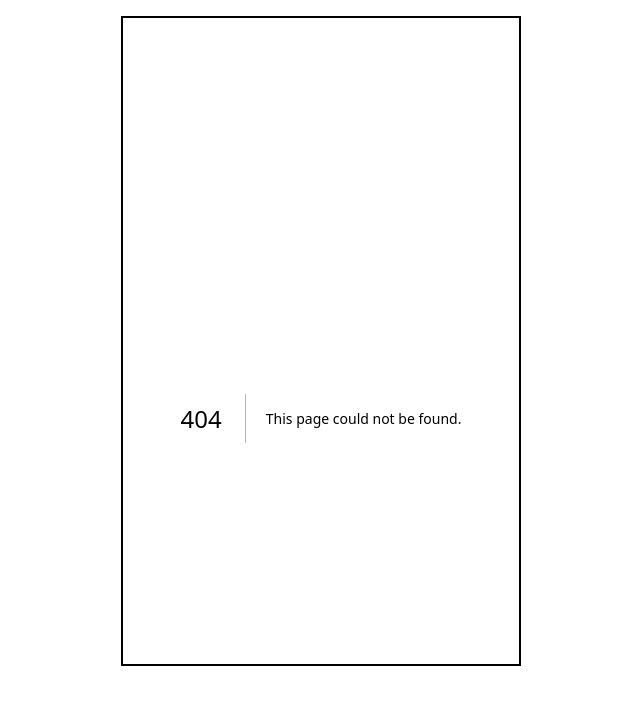
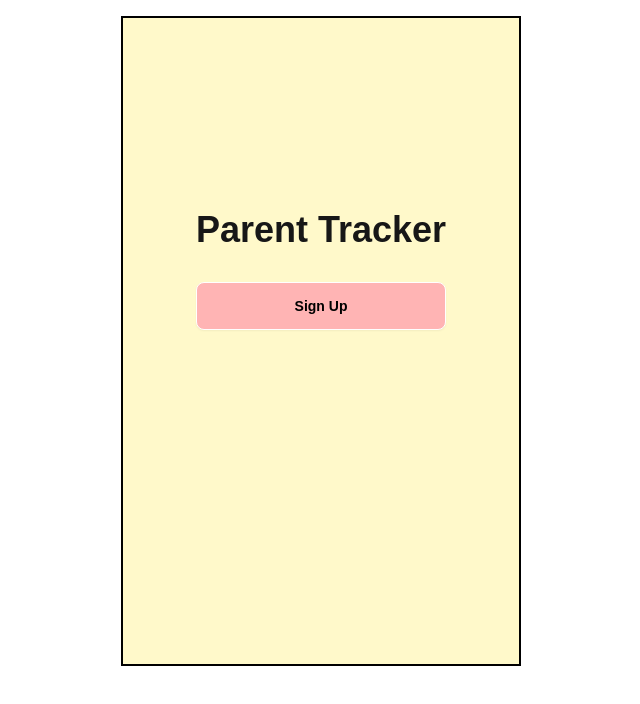
Before and after one commit to amirahyusof/parents-tracker, a Next.js app: page / in a window 1280 px wide. Before the commit this address had no page. Shown: the top 704 px of the page, without its empty margins (319-959 px from the left). Built offline with nearby package versions, Linux system fonts and the light colour scheme.

Commit message:
add main page

```diff
--- /dev/null
+++ b/app/page.js
@@ -0,0 +1,20 @@
+
+import Link from "next/link";
+
+export default function Page() {
+  return (
+    <main className="hero bg-[#FFF9CA] mt-44">
+      <div className="hero-content flex-col lg:flex-row-reserve">
+        <div className="text-center lg:text-left">
+          <h1 className="text-4xl font-bold">Parent Tracker</h1>
+        </div>
+
+        <div className="mt-4 w-full max-w-sm">
+          <button className="btn border-white w-full bg-[#FFB4B4] hover:bg-[#FFDEB4] text-black">
+            <Link href="/login">Sign Up</Link>
+          </button>
+        </div>
+      </div>
+    </main>
+  );
+}
```
